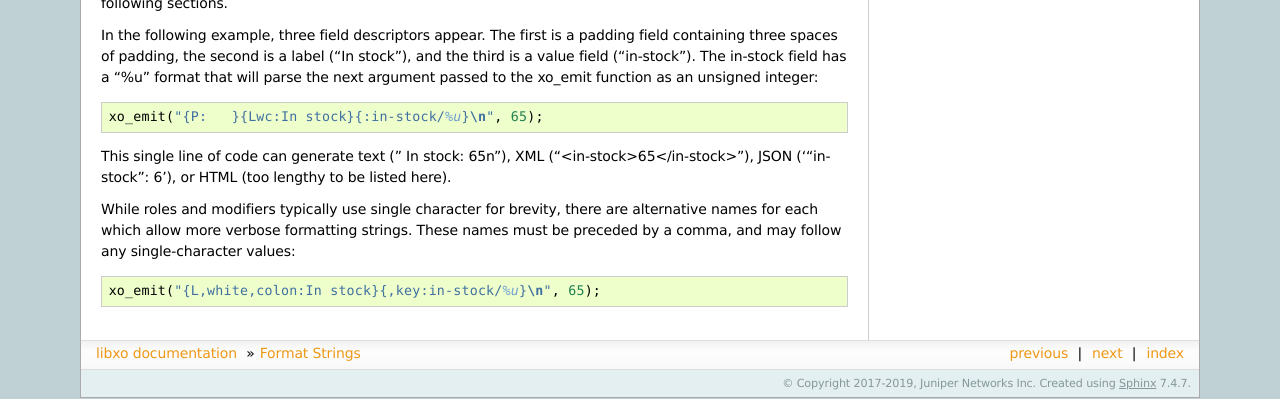
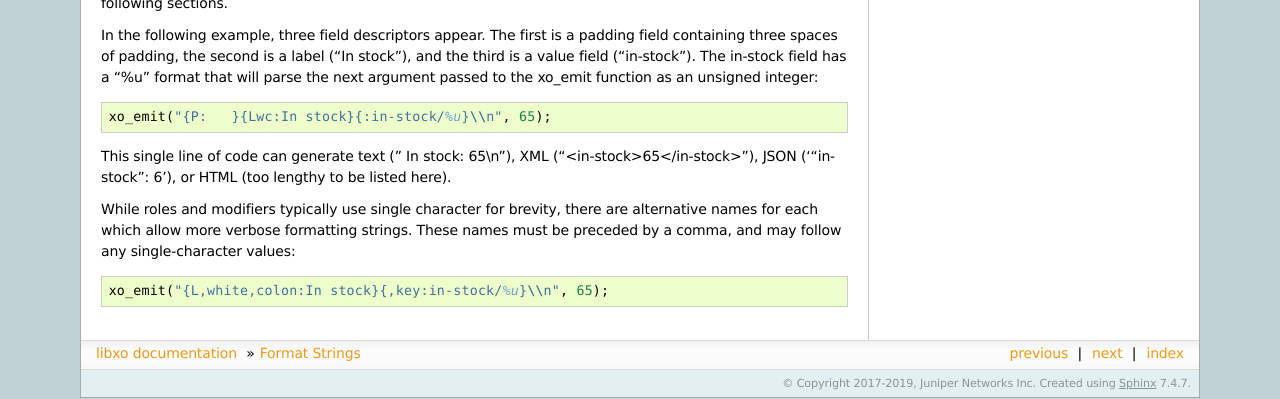
Before and after one commit to Juniper/libxo, a Sphinx documentation site: the page built from doc/format-strings.rst, in a window 1280 px wide. Shown: the part 393-792 px from the top of the page. Built offline with Sphinx 7.4.7, drawn with Linux system fonts in a browser that asks for light colours.

Commit message:
fix newlines ("\n")

```diff
--- a/doc/format-strings.rst
+++ b/doc/format-strings.rst
@@ -33,9 +33,9 @@ label ("In stock"), and the third is a value field ("in-stock").  The
 in-stock field has a "%u" format that will parse the next argument
 passed to the xo_emit function as an unsigned integer::
 
-    xo_emit("{P:   }{Lwc:In stock}{:in-stock/%u}\n", 65);
+    xo_emit("{P:   }{Lwc:In stock}{:in-stock/%u}\\n", 65);
 
-This single line of code can generate text (" In stock: 65\n"), XML
+This single line of code can generate text (" In stock: 65\\n"), XML
 ("<in-stock>65</in-stock>"), JSON ('"in-stock": 6'), or HTML (too
 lengthy to be listed here).
 
@@ -44,4 +44,4 @@ there are alternative names for each which allow more verbose
 formatting strings.  These names must be preceded by a comma, and may
 follow any single-character values::
 
-    xo_emit("{L,white,colon:In stock}{,key:in-stock/%u}\n", 65);
+    xo_emit("{L,white,colon:In stock}{,key:in-stock/%u}\\n", 65);
```
